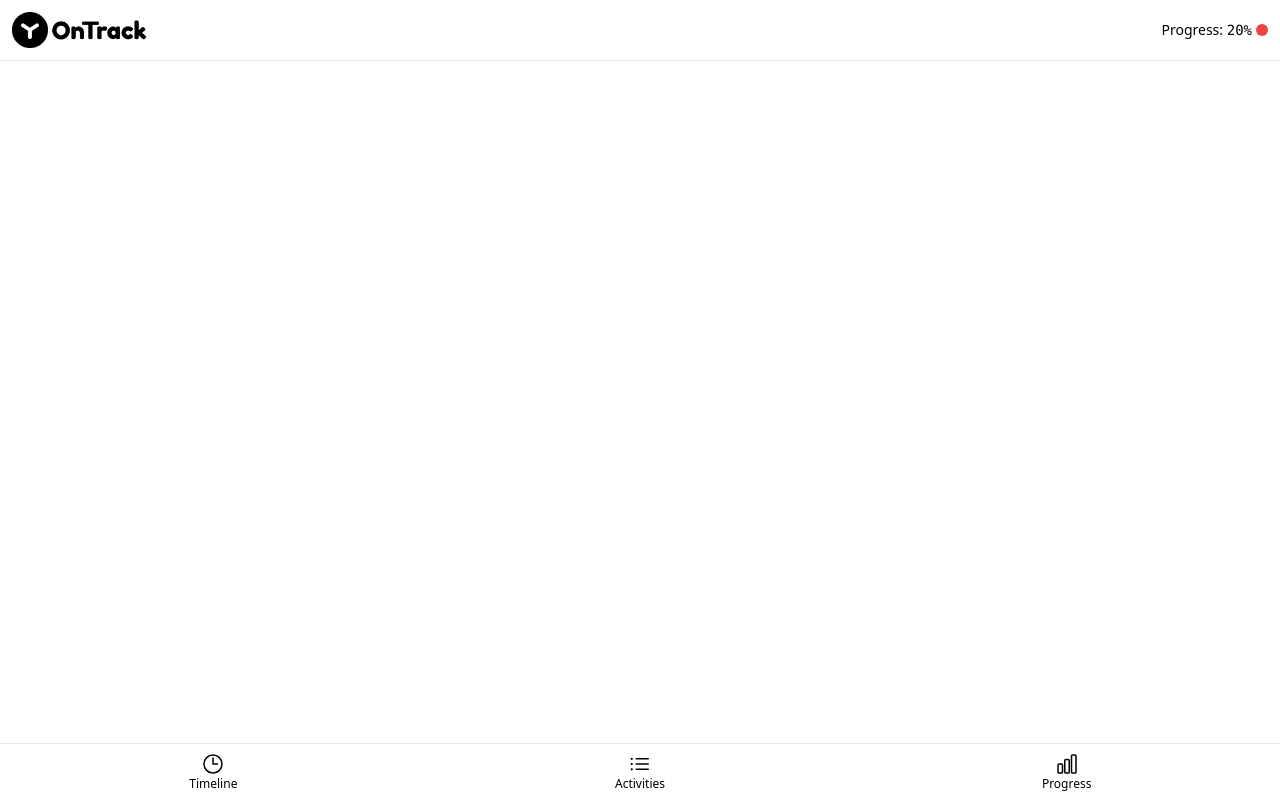
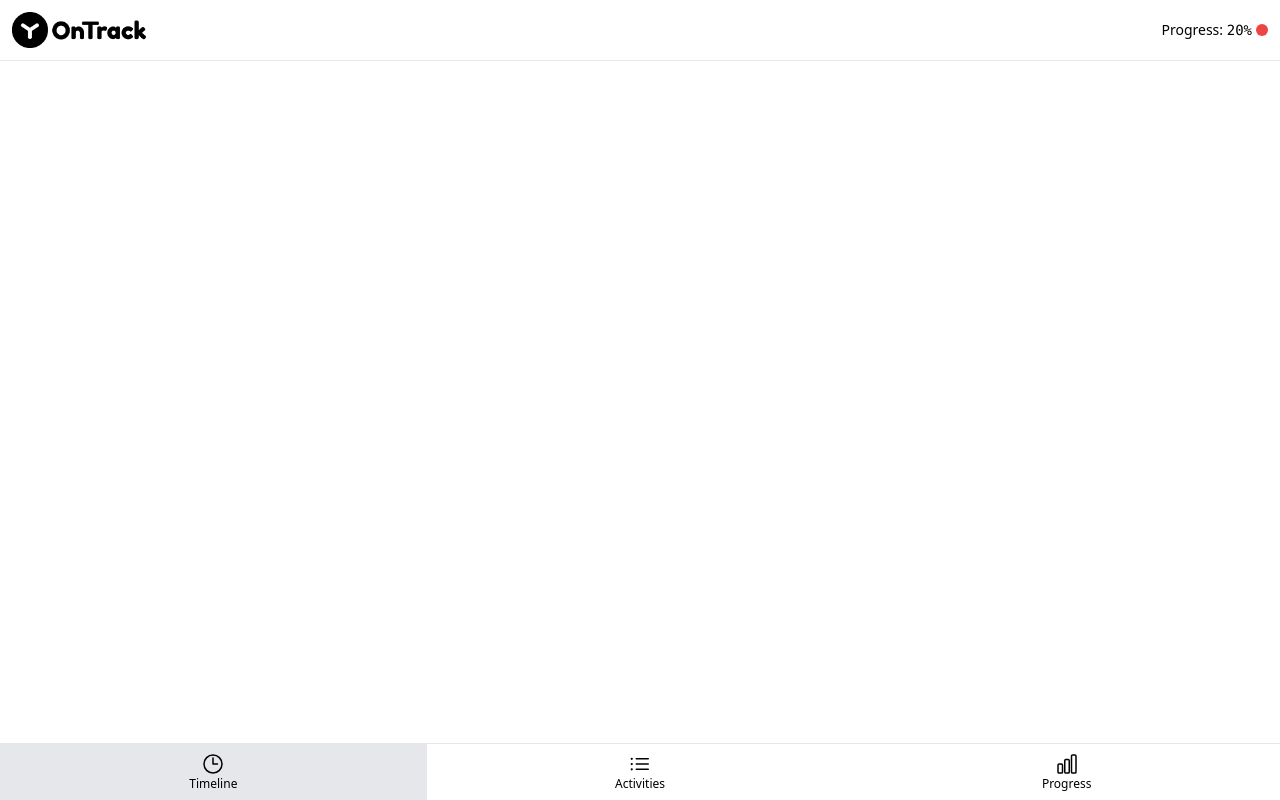
Before and after one commit to xHetso/trackit, a Vue app: page / in a window 1280 px wide. Built offline with nearby package versions, Linux system fonts and the light colour scheme.

Commit message:
Highlighting the active menu item

```diff
--- /dev/null
+++ b/src/components/NavItem.vue
@@ -0,0 +1,12 @@
+<script>
+export default {
+  inheritAttrs: false
+}
+</script>
+<template>
+  <li class="flex-1">
+    <a v-bind="$attrs" class="flex flex-col items-center p-2 text-xs capitalize">
+      <slot></slot>
+    </a>
+  </li>
+</template>
--- a/src/components/TheNav.vue
+++ b/src/components/TheNav.vue
@@ -1,21 +1,30 @@
 <script setup>
 import { ChartBarIcon, ClockIcon, ListBulletIcon } from '@heroicons/vue/24/outline'
+import { ref } from 'vue'
+import NavItem from './NavItem.vue'
 
 const navItems = {
   timeline: ClockIcon,
   activities: ListBulletIcon,
   progress: ChartBarIcon
 }
+
+const currentPage = ref('timeline')
+console.log(currentPage)
 </script>
 
 <template>
   <nav class="sticky bottom-0 z-10 bg-white border-t">
     <ul class="flex items-center justify-around">
-      <li v-for="(icon, page) in navItems" :key="page" class="flex-1">
-        <a :href="`#${page}`" class="flex flex-col items-center p-2 text-xs capitalize">
-          <component :is="icon" class="h-6 w-6" /> {{ page }}
-        </a>
-      </li>
+      <NavItem
+        v-for="(icon, page) in navItems"
+        :key="page"
+        :href="`#${page}`"
+        :class="{ 'bg-gray-200 pointer-events-none': page === currentPage }"
+        @click="currentPage = page"
+      >
+        <component :is="icon" class="h-6 w-6" /> {{ page }}
+      </NavItem>
     </ul>
   </nav>
 </template>
```
